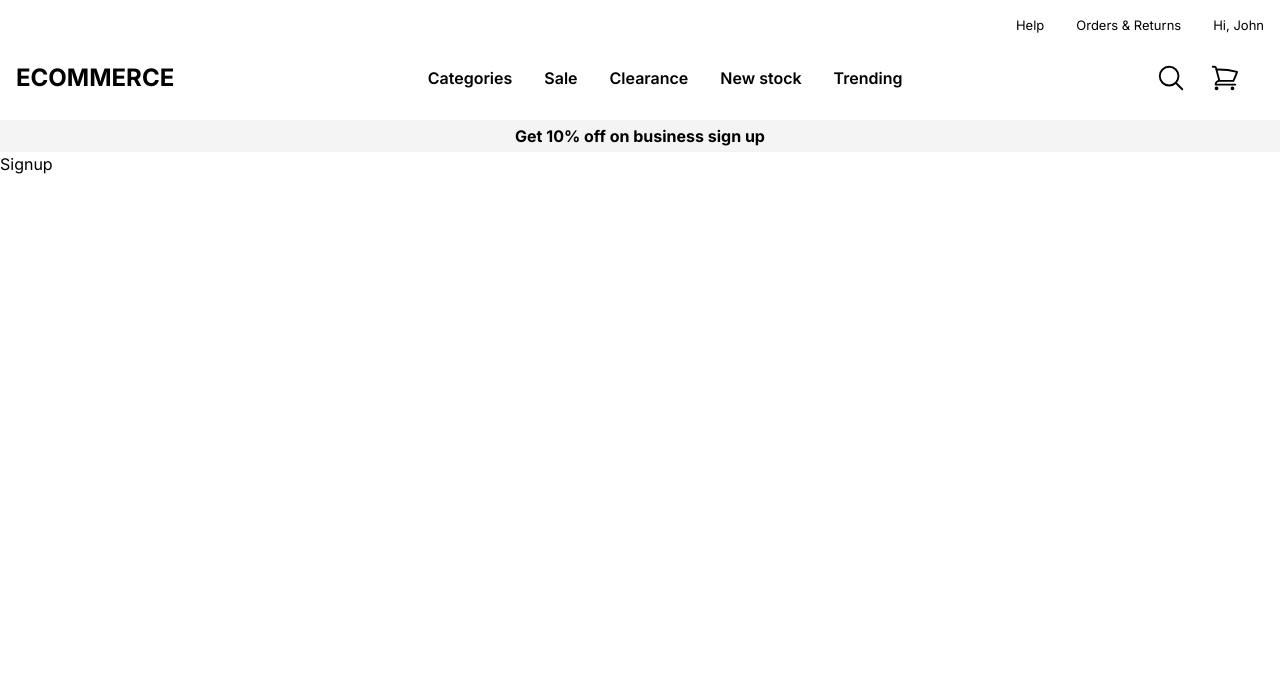
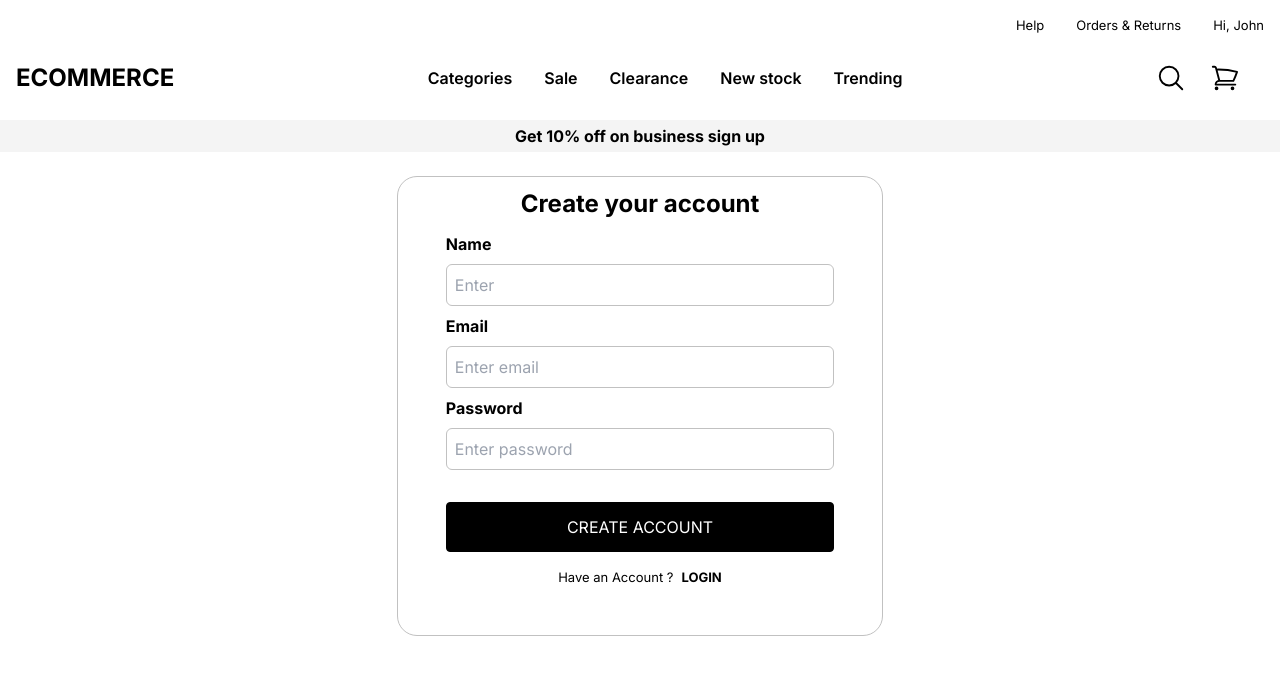
Before and after one commit to shubhkum/EcommNeonTech, a Next.js app in the folder frontend/: page /signup in a window 1280 px wide. Shown: the top 674 px of the page. Built offline with nearby package versions, Linux system fonts and the light colour scheme.

Commit message:
Signup page designed

```diff
--- a/frontend/src/app/signup/page.tsx
+++ b/frontend/src/app/signup/page.tsx
@@ -1,9 +1,50 @@
-import React from 'react'
+"use client"
+import React, {useState} from 'react'
+import styles from './signup.module.css'
 
 const Signup = () => {
 
+  const [signupData,setSignupData] = useState({
+    name:"",
+    email:"",
+    password:""
+  })
+  const submitSignup = (e) => {
+    e.preventDefault()
+
+    if(signupData.name && signupData.email && signupData.password){
+     console.log(signupData,'signupdata');
+
+    }
+  }
+
   return (
-    <div>Signup</div>
+    <div className={styles.loginContainer}>
+      <div className={styles.cardContainer}>
+        <h2 className={`${styles.heading} text-custom-xl font-bold !text-custom-xl`}>Create your account</h2>
+        <form onSubmit={submitSignup}>
+          <div className={styles.fields}>
+            <label className={`${styles.fieldLabel} font-bold`} htmlFor="name">
+              Name
+            </label>
+            <input id="name" placeholder="Enter" className={styles.inputField} onChange={(e)=>setSignupData(prev=>({...prev,name:e.target.value}))} />
+          </div>
+          <div className={styles.fields}>
+            <label htmlFor="email" className='font-bold'>Email</label>
+            <input id="email" placeholder="Enter email" className={styles.inputField} onChange={(e)=>setSignupData(prev=>({...prev,email:e.target.value}))} />
+          </div>
+          <div className={styles.fields}>
+            <label htmlFor="password" className='font-bold'>Password</label>
+            <input type="password" id="password" placeholder="Enter password" className={styles.inputField} onChange={(e)=>setSignupData(prev=>({...prev,password:e.target.value}))} />
+          </div>
+          <button className={styles.loginButton}>CREATE ACCOUNT</button>
+          <span className={styles.linkContainer}>
+            <p>Have an Account ?</p>
+            <button type="submit" className={styles.signupBtn}>LOGIN</button>
+          </span>
+        </form>
+      </div>
+    </div>
   )
 }
 export default Signup;
--- /dev/null
+++ b/frontend/src/app/signup/signup.module.css
@@ -0,0 +1,49 @@
+.cardContainer{
+    border: 1px solid #C1C1C1;
+    border-radius: 20px;
+    width: 38%;
+    padding: 0rem 3rem 3rem;
+    margin: 1.5rem 0rem;
+  }
+  .loginContainer{
+    display: flex;
+    justify-content: center;
+  }
+  .heading{
+    text-align: center;
+    padding: 0.6rem 0;
+  }
+  .fields {
+    display: flex;
+    flex-direction: column;
+  }
+  .fieldLabel {
+    width: 100%;
+  }
+  .inputField {
+    width: 100%;
+    margin-top: 8px;
+    padding: 0.5rem ;
+    margin: 0.5rem 0rem;
+    border-radius: 6px;
+    border: 1px solid #C1C1C1
+  }
+  .loginButton{
+    border: 1px solid #000000;
+    background-color: #000000;
+    width: 100%;
+    color: white;
+    border-radius:4px;
+    margin: 1.5rem 0rem 0rem;
+    padding: 12px 0px 12px 0px;
+  }
+  .linkContainer{
+    display: flex;
+    justify-content: center;
+    font-size: small;
+    margin-top: 1rem;
+  }
+  .signupBtn{
+    font-weight: bold;
+    margin-left: 0.5rem;
+  }
```
